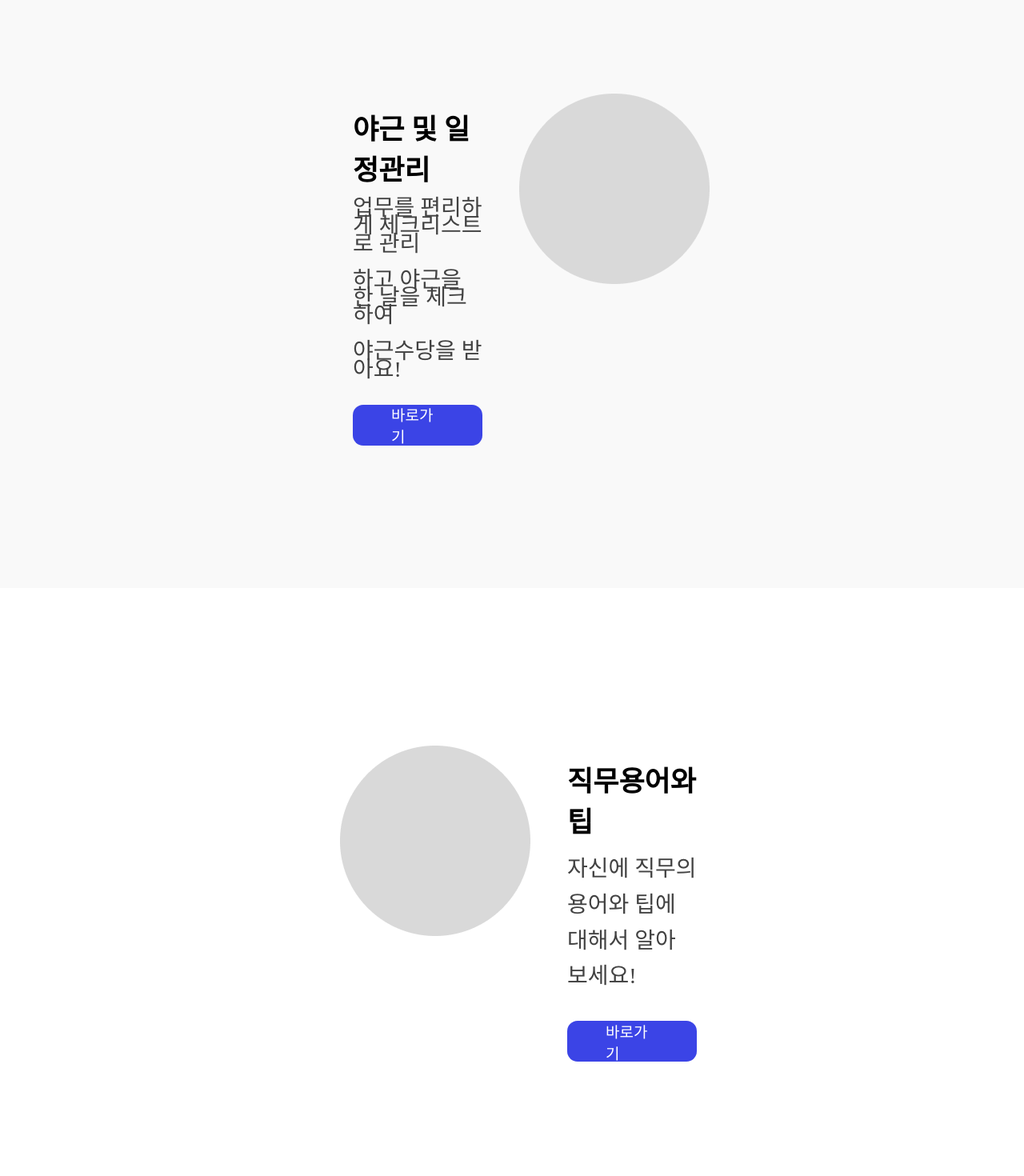
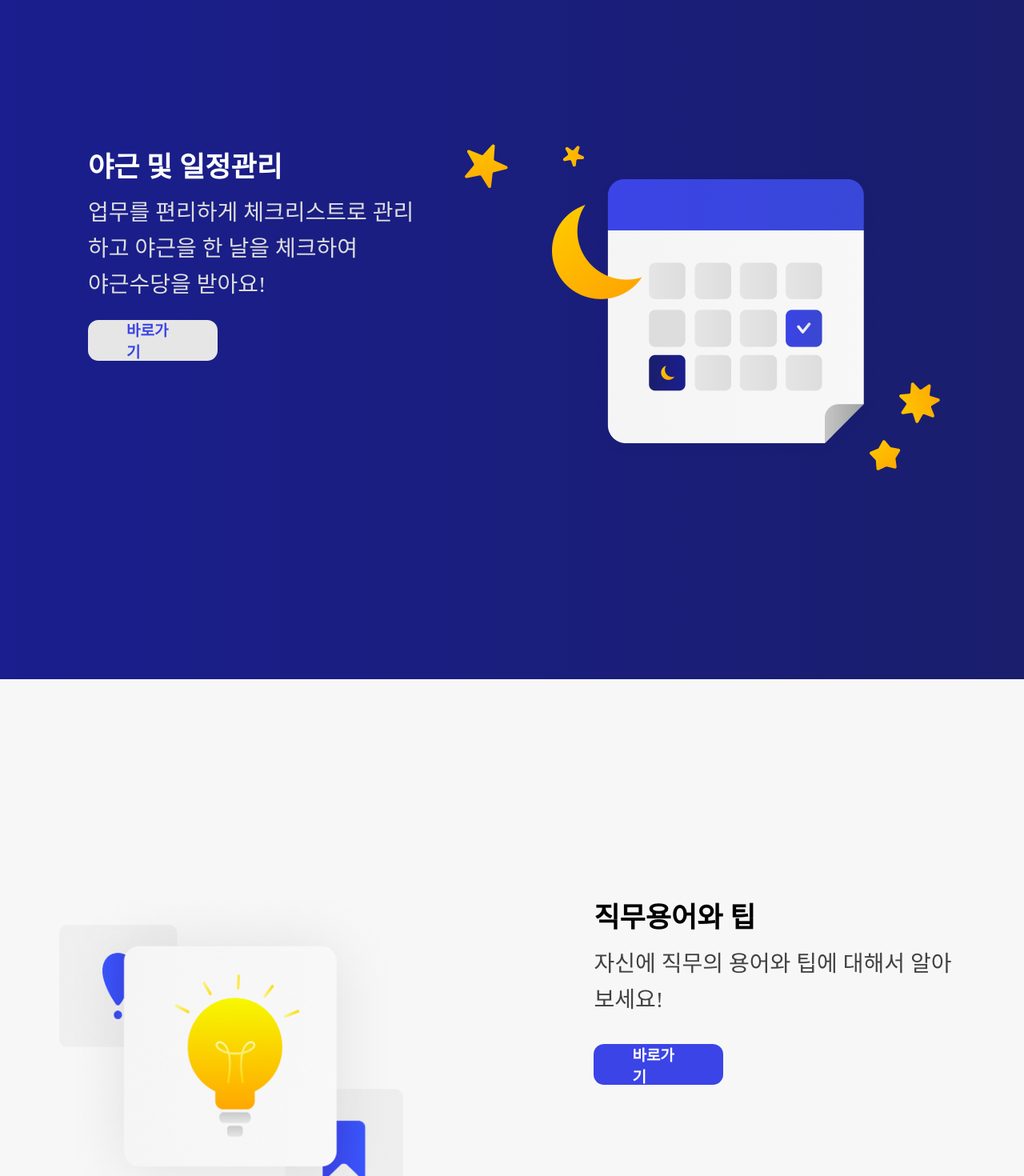
Before and after one commit to 2025Workly/Workly_Client, a Next.js app: page / in a window 1280 px wide. Shown: the part 980-2450 px from the top of the page at 80% size. Built offline with nearby package versions, Linux system fonts and the light colour scheme.

Commit message:
fix : props 구조 수정

```diff
--- a/src/app/(home)/page.tsx
+++ b/src/app/(home)/page.tsx
@@ -2,8 +2,13 @@
 import Content from "../components/Home/content-layout";
 import Image from "next/image";
 import styles from "../styles/Home/home-page.module.css"
-import HomeLogo from "../../../public/images/testLogo.png"
 import BannerSlicer from "../components/Home/banner-layout";
+
+import Icon1 from "../../../public/images/icon1.png";
+import Icon2 from "../../../public/images/icon2.png";
+import Icon3 from "../../../public/images/icon3.png";
+import Icon4 from "../../../public/images/icon4.png";
+
 export default function Home() {
   return (
     <div className={styles.allContainer}>
@@ -15,18 +20,31 @@ export default function Home() {
             하고 야근을 한 날을 체크하여\n
             야근수당을 받아요!`}
           href="/calender"
-          lineHeight={0.8}
+          titleColor="#FFF"
+          btnBackground="#E6E6E6"
+          btnFontColor="#3B44E6"
+          style={{
+            lineHeight: 0.8,
+            color: "#DEDEDE",
+            marginTop: 24
+          }}
         />
-        <Image src={HomeLogo} alt="calender" />
+        <Image src={Icon1} alt="calender" className={styles.icon1} />
       </div>
 
       <div className={`${styles.card} ${styles.card2}`}>
-        <Image src={HomeLogo} alt="job" />
+        <Image src={Icon2} alt="job" className={styles.icon2} />
         <Content
           title="직무용어와 팁"
           description={`자신에 직무의 용어와 팁에 대해서 알아\n보세요!`}
           href="/job-tips-words"
-          lineHeight={1.6}
+          titleColor="#000"
+          btnFontColor="#FFF"
+          btnBackground=""
+          style={{
+            lineHeight: 1.6,
+            color: "#424242",
+          }}
         />
       </div>
 
@@ -35,19 +53,32 @@ export default function Home() {
           title="게시판"
           description={`취업, 직장 생활, 인간관계 등 사회초년생\n이 겪는 다양한 고민을 함께 나누는 공간\n입니다. 질문을 올리고, 경험을 공유해 보세요!`}
           href="/notice-board"
-          lineHeight={1.6}
+          titleColor="#000"
+          btnFontColor="#FFF"
+          btnBackground=""
+          style={{
+            lineHeight: 1.6,
+            color: "#424242"
+          }}
         />
-        <Image src={HomeLogo} alt="board" />
+        <Image src={Icon3} alt="board" className={styles.icon3} />
       </div>
 
       <div className={`${styles.card} ${styles.card4}`}>
+        <Image src={Icon4} alt="mypage" className={styles.icon4} />
         <Content
           title="실수령액 계산기"
           description={`월세도 포함하여 더욱 자세한 실수령액을\n 알아보세요!`}
           href="/mypage"
-          lineHeight={1.5}
+          titleColor="#FFF"
+          btnFontColor="#3B44E6"
+          btnBackground="#E6E6E6"
+          style={{
+            lineHeight: 1.5,
+            color: "#DEDEDE",
+            fontWeight: 600
+          }}
         />
-        <Image src={HomeLogo} alt="mypage" />
       </div>
 
 
--- a/src/app/components/Home/content-layout.tsx
+++ b/src/app/components/Home/content-layout.tsx
@@ -1,21 +1,27 @@
 import GotoButton from "./goToButton";
 import Image from "next/image";
 import styles from "../../styles/Home/content.module.css";
-
+import Link from "next/link";
+import btnStyles from "../../styles/button-layout.module.css";
 interface ContentTitleProps {
     title: string,
     description: string
     href: string,
-    lineHeight: number,
+    titleColor: string,
+    btnFontColor: string,
+    btnBackground: string,
+    style?: React.CSSProperties,
 }
 
-export default function Content({ title, href, description, lineHeight }: ContentTitleProps) {
+export default function Content({ title, href, description, style, titleColor, btnFontColor, btnBackground }: ContentTitleProps) {
     return (
         <div className={styles.allContainer}>
             <div className={styles.messageContainer}>
-                <h1 className={styles.title}>{title}</h1>
-                <p className={styles.description} style={{ lineHeight: lineHeight }}>{description}</p>
-                <GotoButton href={href} />
+                <h1 className={styles.title} style={{ color: titleColor }}>{title}</h1>
+                <p className={styles.description} style={{ ...style }}>{description}</p>
+                <Link href={href} className={btnStyles.GotoBtnContainer} style={{ backgroundColor: btnBackground }} >
+                    <span style={{ color: btnFontColor, fontSize: "19px", fontWeight: 600 }}>바로가기</span>
+                </Link>
             </div>
         </div>
     )
--- a/src/app/components/Home/goToButton.tsx
+++ b/src/app/components/Home/goToButton.tsx
@@ -2,11 +2,13 @@ import styles from "../../styles/button-layout.module.css"
 import Link from "next/link";
 interface GotoButtonProps {
     href: string;
+    fontColor: string;
+    style1?: React.CSSProperties;
 }
-export default function GotoButton({ href }: GotoButtonProps) {
+export default function GotoButton({ href, fontColor, style1 }: GotoButtonProps) {
     return (
-        <Link href={href} className={styles.GotoBtnContainer}>
-            <span style={{ color: "#FFF", fontSize: "19px" }}>바로가기</span>
+        <Link href={href} className={styles.GotoBtnContainer} style={{ ...style1 }}>
+            <span style={{ color: fontColor, fontSize: "19px" }}>바로가기</span>
         </Link>
     )
 }
--- a/src/app/styles/Home/home-page.module.css
+++ b/src/app/styles/Home/home-page.module.css
@@ -3,10 +3,57 @@
     display: flex;
     /*임시*/
     gap: 30px;
-    padding: 197px 425px 142px 425px;
+    /* padding: 197px 425px 142px 424px; */
 }
 
-.card1,
+.card {
+    display: flex;
+    justify-content: center;
+}
+
+.card1 {
+    padding: 244px 0 255px 0;
+    background: linear-gradient(90deg, #1A1E8E 0%, #1A1E6C 100%);
+}
+
+.card2 {
+    display: flex;
+    gap: 222px;
+    padding: 253px 0 279px 0;
+    background: #F7F7F7;
+}
+
 .card3 {
-    background-color: #f9f9f9;
+    display: flex;
+    gap: 118px;
+    padding: 269px 0;
 }
+
+.card4 {
+    display: flex;
+    gap: 186px;
+    padding: 164px 0;
+    background: linear-gradient(90deg, #3B44E6 0.01%, #396AE0 100%);
+}
+
+.icon1 {
+    width: 622.704px;
+    height: 429.887px;
+}
+
+.icon2 {
+    width: 430px;
+    height: 442px;
+}
+
+.icon3 {
+    width: 570.023px;
+    height: 302.397px;
+    flex-shrink: 0;
+}
+
+.icon4 {
+    width: 436.945px;
+    height: 574.068px;
+    flex-shrink: 0;
+}
```
